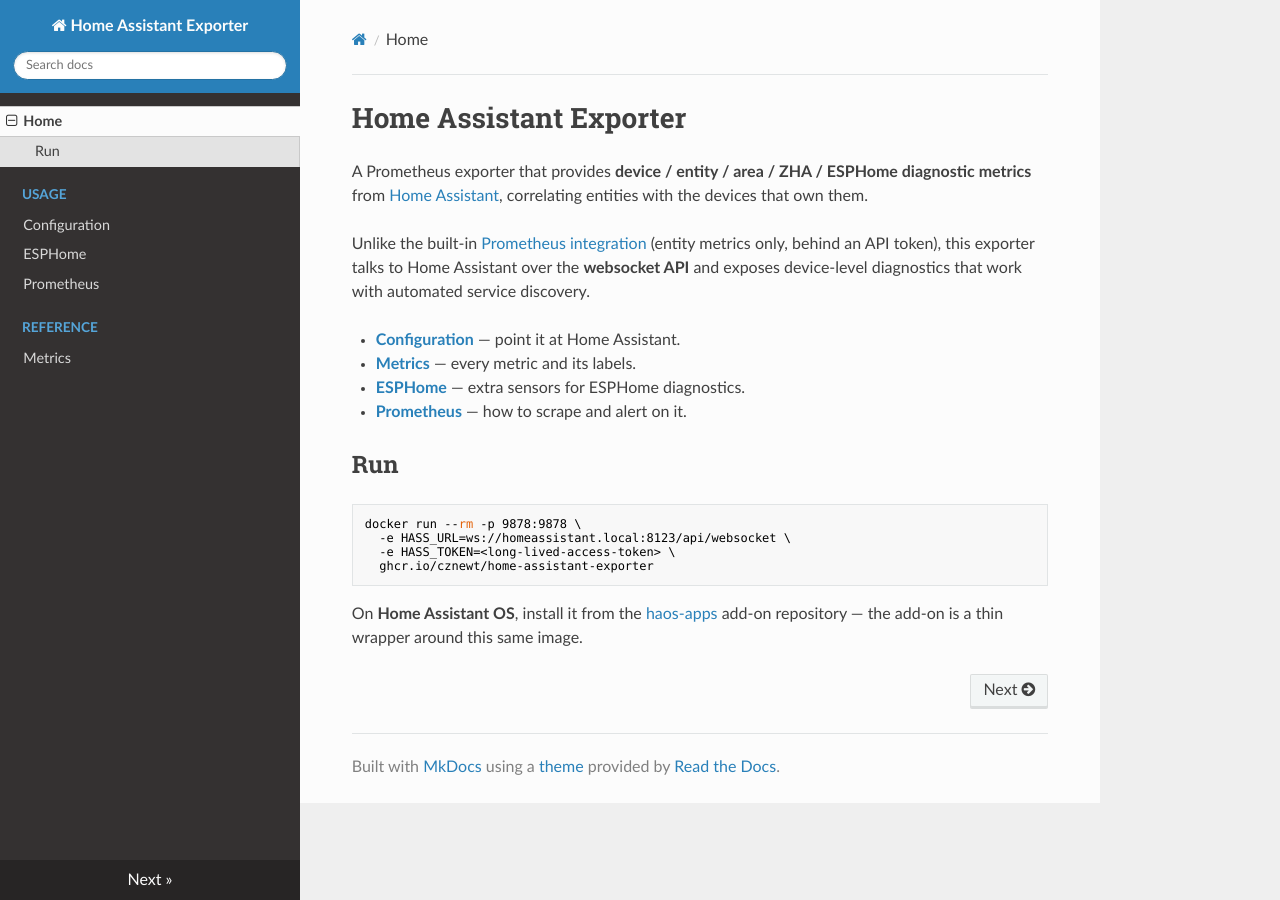
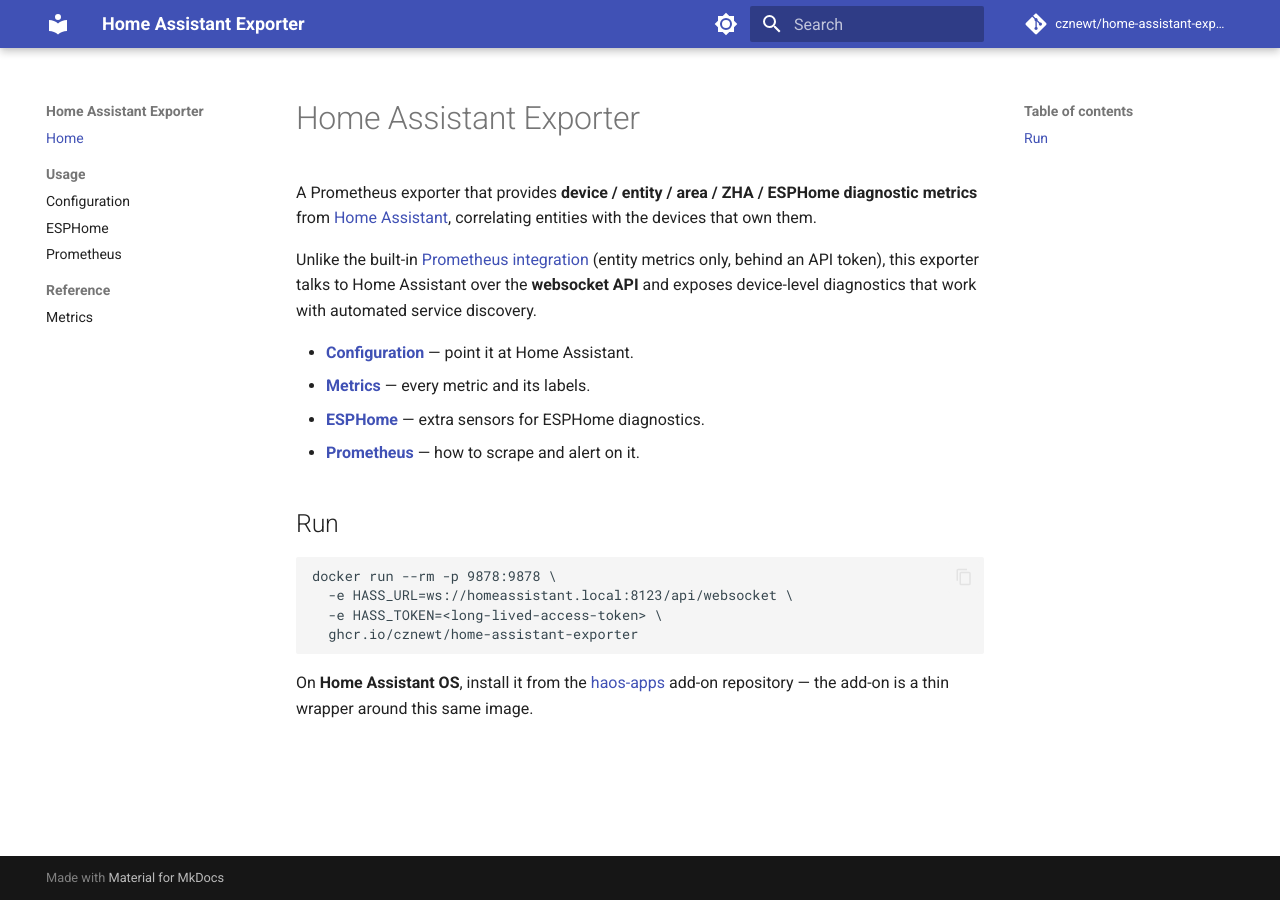
Before and after one commit to cznewt/home-assistant-exporter, an MkDocs documentation site: the page built from docs/index.md, in a window 1280 px wide. Built offline with MkDocs 1.6.1 and Material for MkDocs 9.7.7, drawn with Linux system fonts in a browser that asks for light colours; nearby versions of some CDN libraries; comment, search, counter and statistics services are not loaded.

Commit message:
docs: use Material for MkDocs theme
Switch the docs site from the readthedocs theme to mkdocs-material (light/dark
palette toggle, sections nav, code-copy) and install mkdocs-material in the
Pages workflow. 'mkdocs build --strict' passes; Backstage TechDocs (techdocs-core
is material-based) still builds from the same mkdocs.yml.

```diff
--- a/mkdocs.yml
+++ b/mkdocs.yml
@@ -1,8 +1,30 @@
 site_name: Home Assistant Exporter
 site_description: Prometheus exporter for Home Assistant device, entity, area, ZHA and ESPHome diagnostics.
 
+repo_url: https://github.com/cznewt/home-assistant-exporter
+repo_name: cznewt/home-assistant-exporter
+
 theme:
-  name: readthedocs
+  name: material
+  palette:
+    - media: "(prefers-color-scheme: light)"
+      scheme: default
+      primary: indigo
+      accent: indigo
+      toggle:
+        icon: material/brightness-7
+        name: Switch to dark mode
+    - media: "(prefers-color-scheme: dark)"
+      scheme: slate
+      primary: indigo
+      accent: indigo
+      toggle:
+        icon: material/brightness-4
+        name: Switch to light mode
+  features:
+    - navigation.sections
+    - navigation.top
+    - content.code.copy
 
 nav:
   - Home: index.md
@@ -16,3 +38,6 @@
 markdown_extensions:
   - toc:
       permalink: true
+  - admonition
+  - pymdownx.highlight
+  - pymdownx.superfences
```
Also changed, not shown: 1 other file.
